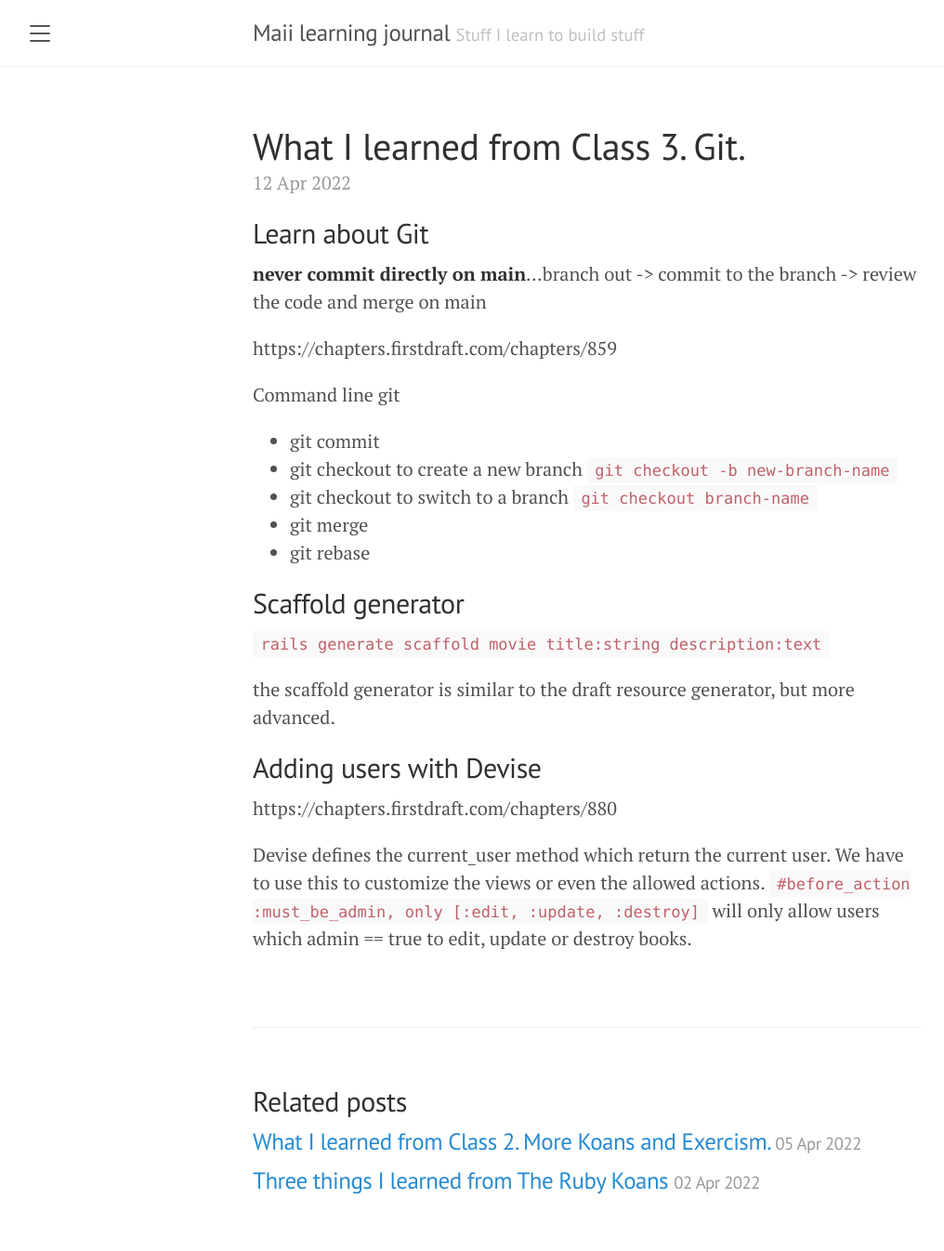
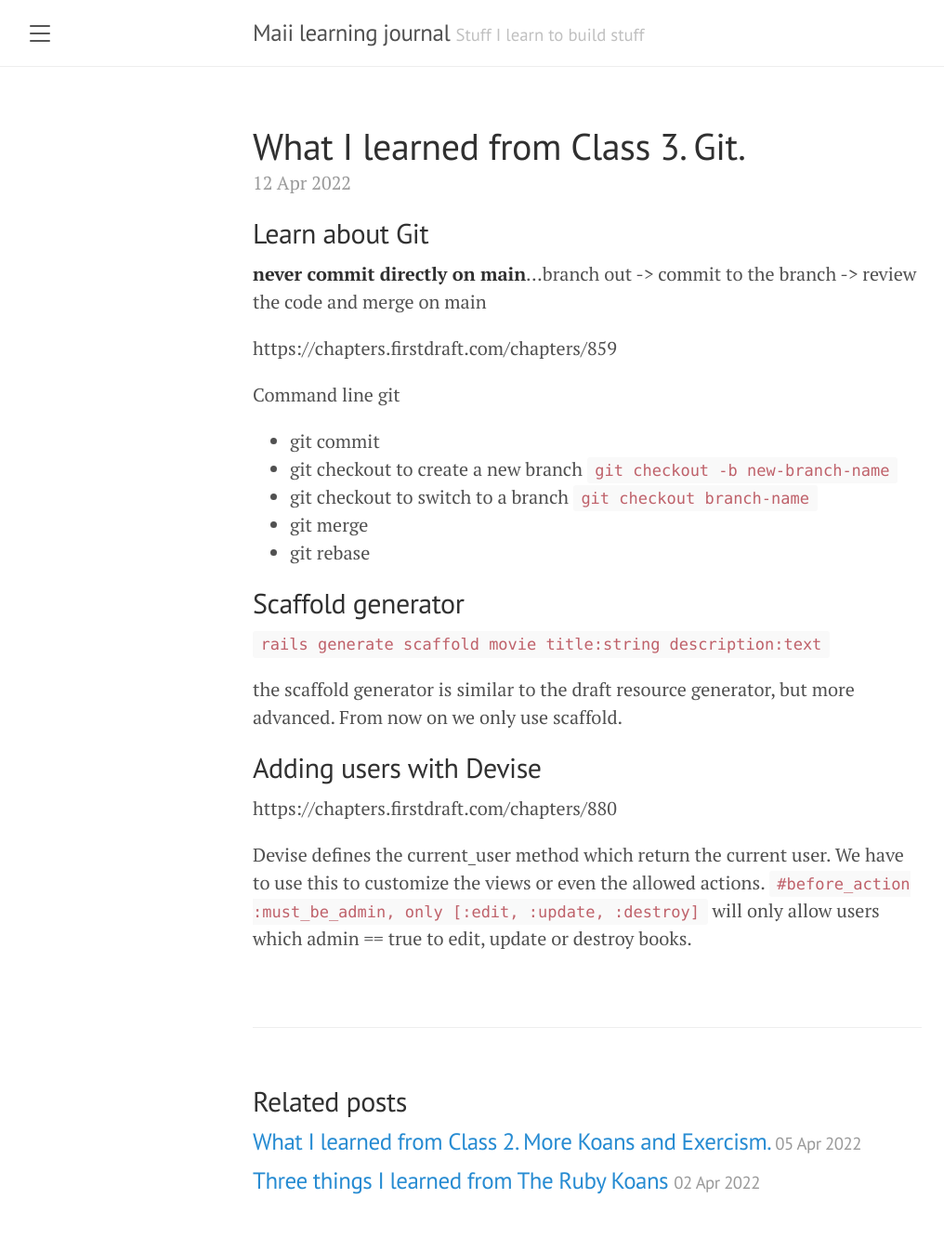
Before and after one commit to eamesa/maii-journal, a Jekyll site: the page built from _posts/2022-04-12-Class_3.md, in a window 1280 px wide. Shown: the whole page at 93% size, without its empty margins (8-1024 px from the left). Built offline with Jekyll 4.4.1, drawn with Linux system fonts in a browser that asks for light colours; a script that is not in the unit is left out.

Commit message:
Update 2022-04-12-Class_3.md

```diff
--- a/_posts/2022-04-12-Class_3.md
+++ b/_posts/2022-04-12-Class_3.md
@@ -20,7 +20,7 @@ Command line git
 
 `rails generate scaffold movie title:string description:text`
 
-the scaffold generator is similar to the draft resource generator, but more advanced.
+the scaffold generator is similar to the draft resource generator, but more advanced. From now on we only use scaffold.
 
 ## Adding users with Devise
 
```
